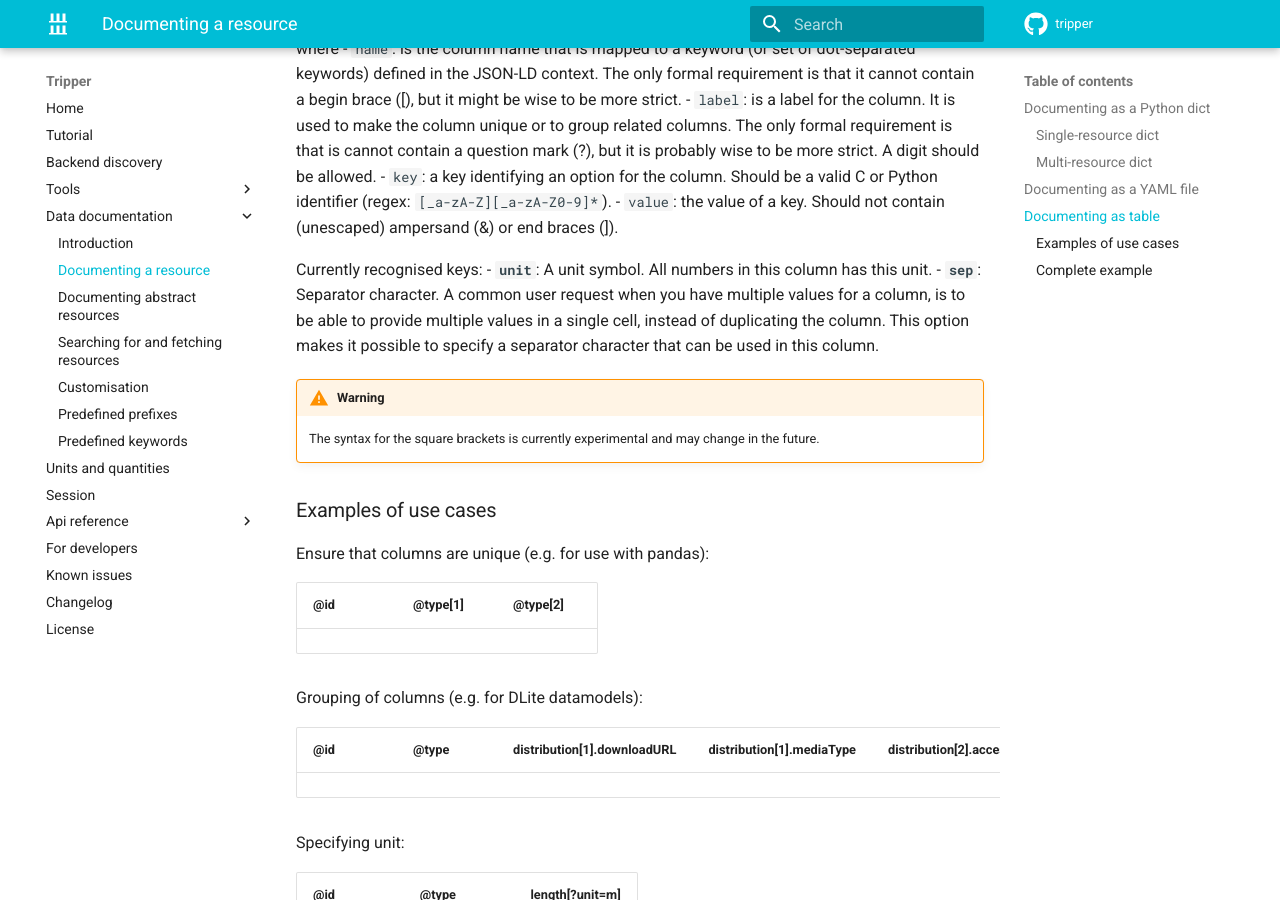
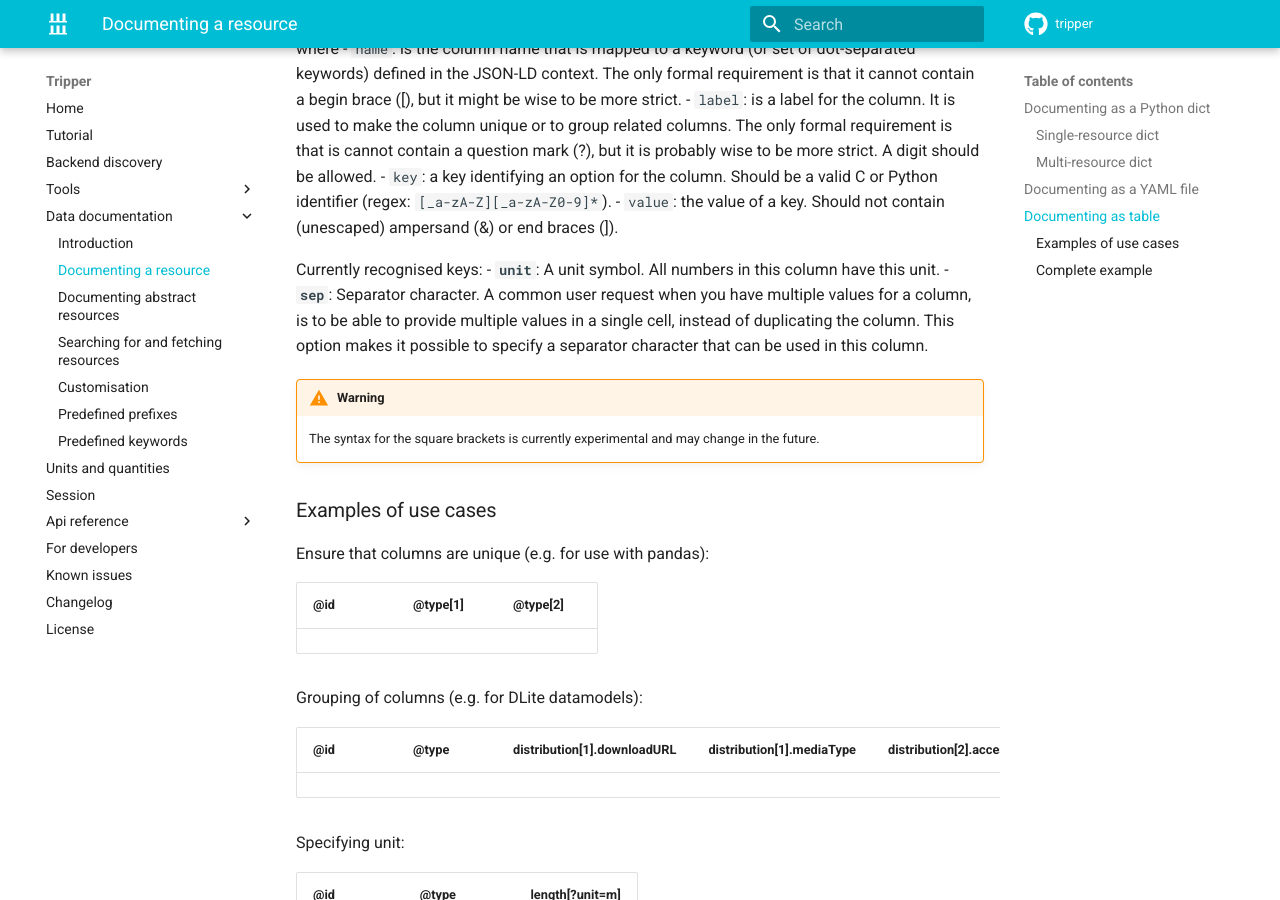
Before and after one commit to EMMC-ASBL/tripper, an MkDocs documentation site: the page built from docs/datadoc/documenting-a-resource.md, in a window 1280 px wide and 900 px high, scrolled down 3855 px. Built offline with MkDocs 1.6.1 and Material for MkDocs 9.7.7, drawn with Linux system fonts in a browser that asks for light colours; comment, search, counter and statistics services are not loaded; the version menu is left out.

Commit message:
Update docs/datadoc/documenting-a-resource.md
Co-authored-by: Francesca L. Bleken <48128015+francescalb@users.noreply.github.com>

```diff
--- a/docs/datadoc/documenting-a-resource.md
+++ b/docs/datadoc/documenting-a-resource.md
@@ -195,7 +195,7 @@ where
   Should not contain (unescaped) ampersand (&) or end braces (]).
 
 Currently recognised keys:
-- **`unit`**: A unit symbol. All numbers in this column has this unit.
+- **`unit`**: A unit symbol. All numbers in this column have this unit.
 - **`sep`**: Separator character. A common user request when you have multiple values for a column, is to be able to provide multiple values in a single cell, instead of duplicating the column. This option makes it possible to specify a separator character that can be used in this column.
 
 !!! warning
```
